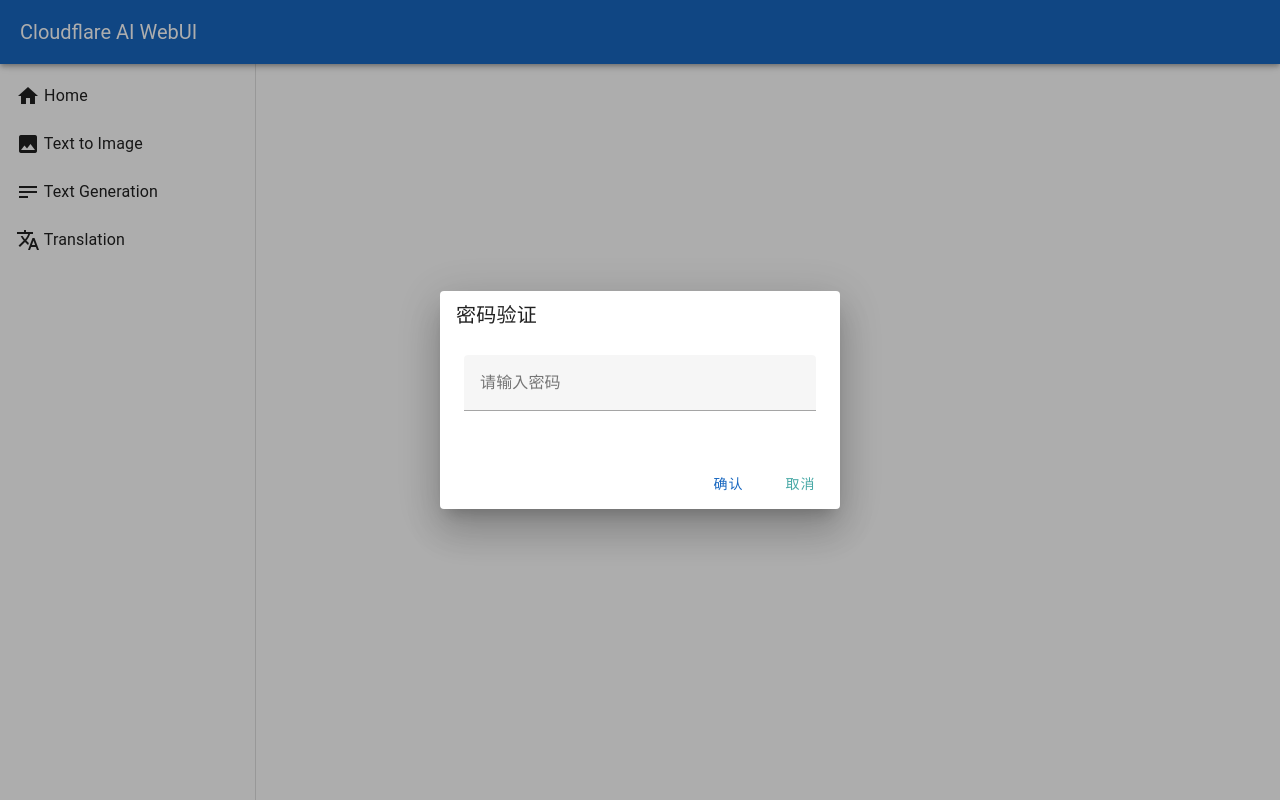
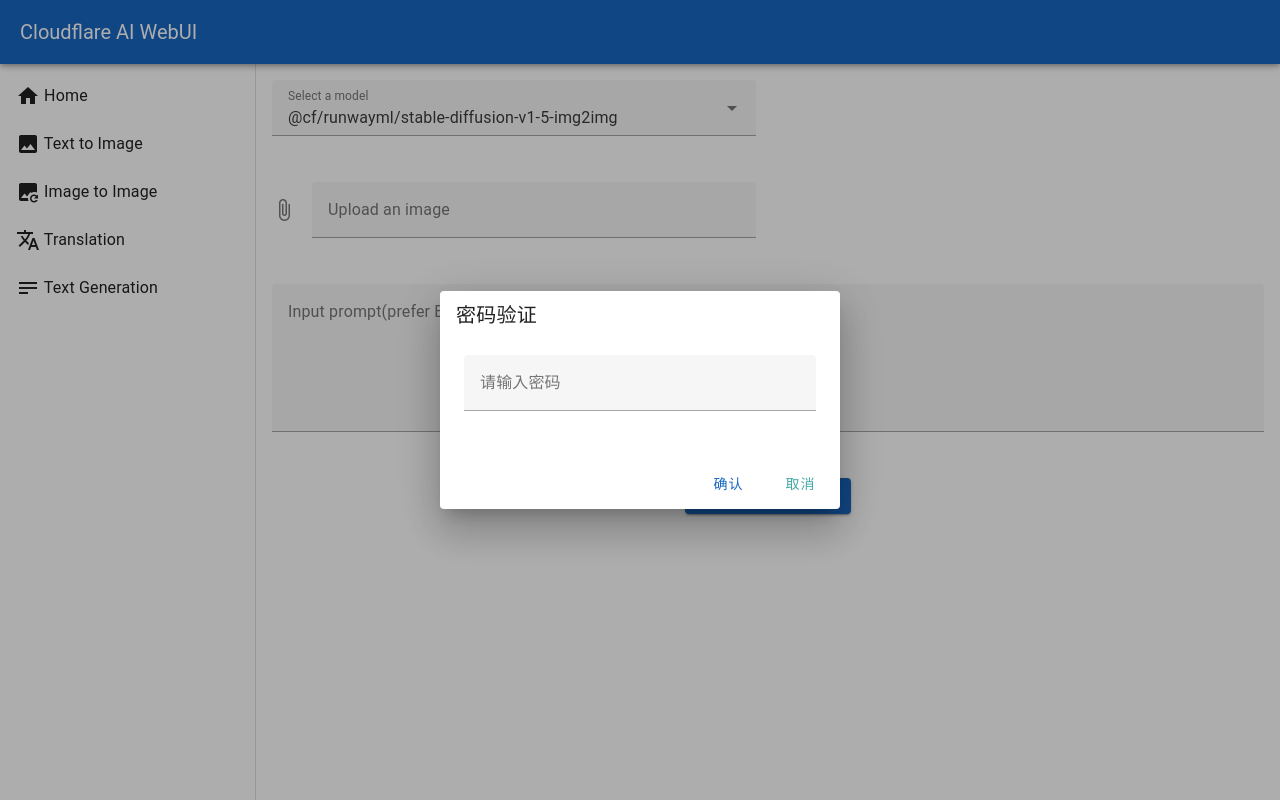
Before and after one commit to zhxiaoyu/cf-ai-nuxt, a Nuxt app: page /img-to-img in a window 1280 px wide. Built offline with nearby package versions, Linux system fonts and the light colour scheme.

Commit message:
image to image page

```diff
--- a/components/NavBar.vue
+++ b/components/NavBar.vue
@@ -22,8 +22,9 @@
 const items = [
     { title: 'Home', icon: 'mdi-home', path: '/' },
     { title: 'Text to Image', icon: 'mdi-image', path: '/text-to-image' },
+    { title: 'Image to Image', icon: 'mdi-image-refresh', path: '/img-to-img' },
+    { title: 'Translation', icon: 'mdi-translate', path: '/translation' },
     { title: 'Text Generation', icon: 'mdi-text', path: '/text-generation' },
-    { title: 'Translation', icon: 'mdi-translate', path: '/translation' }
 ];
 
 const navigate = (item: { path: string }) => {
--- a/nuxt.config.ts
+++ b/nuxt.config.ts
@@ -24,6 +24,7 @@
     '/': { ssr: false },
     '/text-generation': { ssr: false },
     '/text-to-image': { ssr: false },
+    '/img-to-img': { ssr: false },
     '/translation': { ssr: false },
   },
 })
--- a/package.json
+++ b/package.json
@@ -12,7 +12,6 @@
   "dependencies": {
     "@mdi/font": "^7.4.47",
     "@pinia/nuxt": "^0.5.1",
-    "axios": "^1.7.2",
     "nuxt": "^3.12.2",
     "pinia": "^2.1.7",
     "vue": "^3.4.29",
--- /dev/null
+++ b/pages/img-to-img.vue
@@ -0,0 +1,97 @@
+<template>
+    <v-container>
+        <v-row>
+            <v-col cols="12" md="6">
+                <v-select v-model="selectedModel" :items="models" label="Select a model" required />
+            </v-col>
+        </v-row>
+        <v-row>
+            <v-col cols="12" md="6">
+                <v-file-input v-model="sourceImage" label="Upload an image" accept="image/*" show-size required />
+            </v-col>
+        </v-row>
+        <v-row>
+            <v-col cols="12">
+                <v-textarea v-model="prompt" label="Input prompt(prefer English)" auto-grow outlined required />
+            </v-col>
+        </v-row>
+        <v-row>
+            <v-col cols="12" class="text-center">
+                <v-btn :loading="loading" color="primary" @click="generateImage">Generate Image</v-btn>
+            </v-col>
+        </v-row>
+        <v-row v-if="generatedImage">
+            <v-col cols="12">
+                <v-img :src="generatedImage" aspect-ratio="1.7" @click="showFullscreen = true"></v-img>
+            </v-col>
+        </v-row>
+        <v-dialog v-model="showFullscreen" fullscreen hide-overlay persistent>
+            <v-card v-if="generatedImage">
+                <v-img :src="generatedImage" @click="showFullscreen = false"></v-img>
+            </v-card>
+        </v-dialog>
+    </v-container>
+</template>
+
+<script setup lang="ts">
+import { ref } from 'vue';
+import { useAuthStore } from '~/stores/auth';
+
+const models = [
+    '@cf/runwayml/stable-diffusion-v1-5-img2img',
+];
+
+const selectedModel = ref(models[0]);
+const sourceImage = ref<File | null>(null);
+const prompt = ref('');
+const generatedImage = ref<string | null>(null);
+const showFullscreen = ref(false);
+const loading = ref(false);
+const authStore = useAuthStore();
+
+const generateImage = async () => {
+    if (!sourceImage.value) return;
+
+    loading.value = true;
+
+    try {
+        const arrayBuffer = await sourceImage.value.arrayBuffer();
+        const uint8Array = new Uint8Array(arrayBuffer);
+        const requestBody = {
+            model: selectedModel.value,
+            prompt: prompt.value,
+            image: [...uint8Array]
+        };
+
+        const res = await fetch('/api/img2img', {
+            method: 'POST',
+            body: JSON.stringify(requestBody),
+            headers: {
+                'Content-Type': 'application/json',
+                Authorization: `token ${localStorage.getItem('userPassword')}`
+            }
+        });
+
+        if (res.ok) {
+            const blob = await res.blob();
+            generatedImage.value = window.URL.createObjectURL(blob);
+        } else if (res.status === 401) {
+            authStore.showDialog();
+        } else {
+            const errorText = await res.text();
+            console.error('Error:', res.status, errorText);
+        }
+    } catch (error) {
+        console.error('Fetch error:', error);
+        authStore.showDialog();
+    } finally {
+        loading.value = false;
+    }
+};
+</script>
+
+<style scoped>
+.text-center {
+    text-align: center;
+}
+</style>
--- a/pages/translation.vue
+++ b/pages/translation.vue
@@ -40,7 +40,6 @@
 
 <script setup lang="ts">
 import { ref } from 'vue';
-import axios from 'axios';
 import languages from '~/utils/language';
 import { useAuthStore } from '~/stores/auth';
 
```
Also changed, not shown: 2 other files (tests, documents, lock files or other folders).
